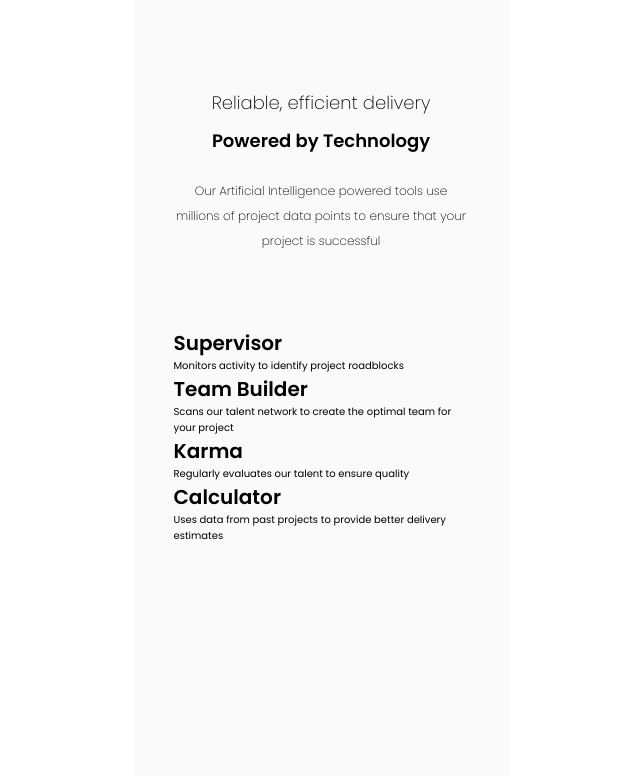
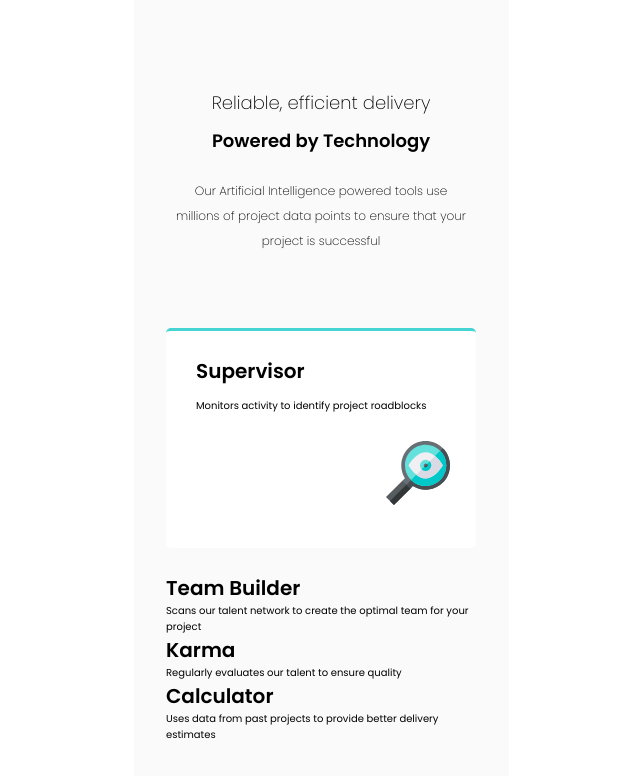
Before and after one commit to RosinskiPawel/four-card-feature-section-master, a plain HTML site: page index.html in a window 1280 px wide. Shown: the top 776 px of the page, without its empty margins (319-959 px from the left). Drawn offline with Linux system fonts and the light colour scheme.

Commit message:
new files

```diff
--- a/index.html
+++ b/index.html
@@ -22,6 +22,9 @@
           <div class="supervisor">
             <h1>Supervisor</h1>
             <p>Monitors activity to identify project roadblocks</p>
+            <div class="picture">
+              <img src="images/icon-supervisor.svg" alt="supervisor" />
+            </div>
           </div>
           <div class="builder">
             <h1>Team Builder</h1>
--- a/style.css
+++ b/style.css
@@ -62,3 +62,20 @@ html {
   line-height: 25px;
   padding-bottom: 75px;
 }
+.supervisor {
+  width: 310px;
+  height: 220px;
+  background-color: white;
+  border-radius: 5px;
+  border-top: 3px solid var(--cyan);
+  padding: 30px;
+  line-height: 20px;
+  margin-bottom: 25px;
+}
+.supervisor > h1 {
+  padding-bottom: 15px;
+}
+.picture {
+  padding-top: 25px;
+  padding-left: 190px;
+}
```
Also changed, not shown: images/favicon-32x32.png (added), images/icon-calculator.svg (added), images/icon-karma.svg (added), images/icon-supervisor.svg (added), images/icon-team-builder.svg (added).
